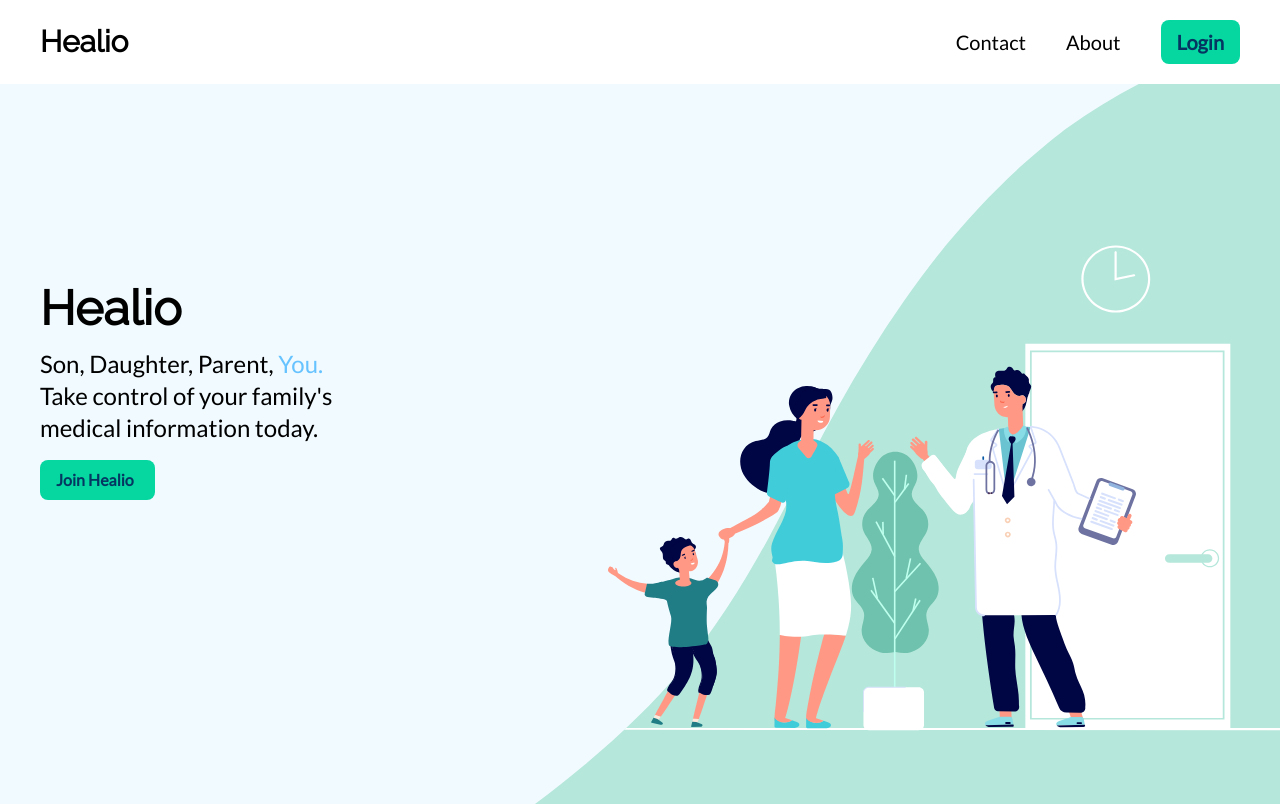
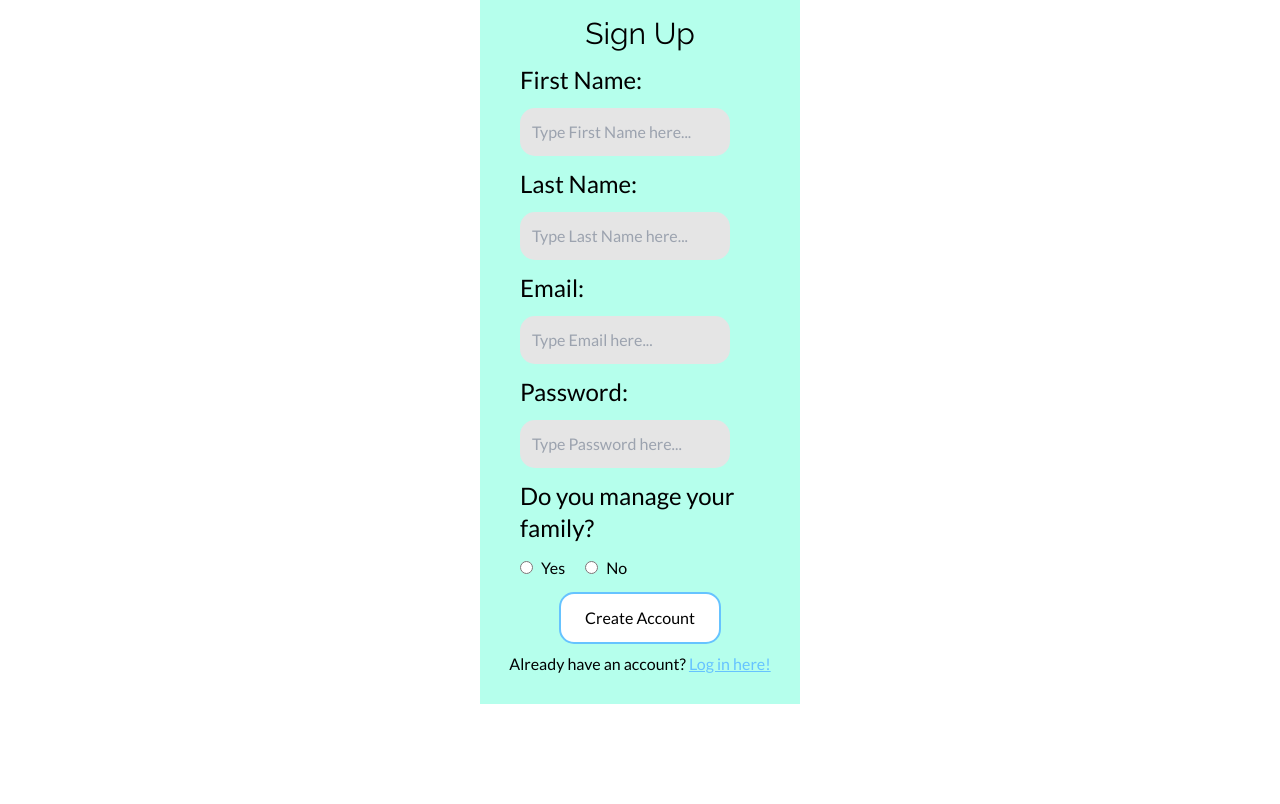
Before and after one commit to Jasonxu5/Healio, a React (Create React App) app in the folder client/: page /signup in a window 1280 px wide. Before the commit this address led to /. Built offline with nearby package versions, Linux system fonts and the light colour scheme; no server answers.

Commit message:
added signup page w/ no functionality

```diff
--- a/client/src/App.js
+++ b/client/src/App.js
@@ -14,6 +14,7 @@ import PlaceHolder from './Template.js';
 
 import Landing from './Landing.js';
 import Login from './Login.js';
+import Signup from './Signup.js';
 
 import katie from './img/katie.png'; // profile picture
 import daughter from './img/daughter.png';
@@ -261,6 +262,7 @@ function App() {
         <Routes>
           <Route exact path="/" element={<Landing />} />
           <Route path="/login" element={<Login />} />
+          <Route path="/signup" element={<Signup />} />
           <Route path="*" element={<Navigate replace to="/" />} />
         </Routes>
       </div>
--- a/client/src/Login.js
+++ b/client/src/Login.js
@@ -1,5 +1,6 @@
 // Import FirebaseAuth and firebase.
 import React from 'react';
+import { Link } from 'react-router-dom';
 import StyledFirebaseAuth from 'react-firebaseui/StyledFirebaseAuth';
 import firebase from 'firebase/compat/app';
 import 'firebase/compat/auth';
@@ -39,6 +40,7 @@ export default function Login() {
       <h1 className="text-center font-heading text-3xl pb-3">Healio Sign In</h1>
       <p className="text-center text-2xl pb-3">Please choose a sign-in method:</p>
       <StyledFirebaseAuth uiConfig={UI_CONFIG} firebaseAuth={firebase.auth()} />
+      <p className="text-center pb-3">Don't have an account? <Link className="text-light-blue underline" to="/signup">Sign up here!</Link></p>
     </div>
   );
 }
--- /dev/null
+++ b/client/src/Signup.js
@@ -0,0 +1,100 @@
+// Import FirebaseAuth and firebase.
+import React from 'react';
+import { Link } from 'react-router-dom';
+import StyledFirebaseAuth from 'react-firebaseui/StyledFirebaseAuth';
+import firebase from 'firebase/compat/app';
+import 'firebase/compat/auth';
+
+// Configure FirebaseUI.
+// const uiConfig = {
+//   // Popup signin flow rather than redirect flow.
+//   signInFlow: 'popup',
+//   // Redirect to / after sign in is successful. Alternatively you can provide a callbacks.signInSuccess function.
+//   signInSuccessUrl: '/home',
+//   signInOptions: [
+//     firebase.auth.EmailAuthProvider.PROVIDER_ID,
+//     firebase.auth.GoogleAuthProvider.PROVIDER_ID,
+//   ],
+// };
+
+const UI_CONFIG = {
+    signInFlow: 'popup',
+    signInSuccessUrl: '/home',
+    signInOptions: [
+        {
+            provider: firebase.auth.EmailAuthProvider.PROVIDER_ID,
+            requireDisplayName: true,
+        },
+        {
+            provider: firebase.auth.GoogleAuthProvider.PROVIDER_ID,
+        }
+    ]
+    // callbacks: {
+    //   signInSuccessWithAuthResult: () => false
+    // },
+};
+
+const INPUTS = [
+    "First Name",
+    "Last Name",
+    "Email",
+    "Password",
+    "Admin"
+];
+export default function Signup() {
+
+    const formInputArray = INPUTS.map((input, index) => {
+        return <SingleFormInput input={input} key={index} />
+    });
+    return (
+        <div className="flex flex-col bg-light-green w-[25%] py-4 mx-auto">
+            <h1 className="text-center font-heading text-3xl pb-3">Sign Up</h1>
+            <div>
+                {formInputArray}
+            </div>
+            <p className="mx-auto py-3 px-6 border-2 border-light-blue bg-[#FFFFFF] rounded-[15px] hover:cursor-pointer hover:bg-light-blue hover:font-bold">
+                Create Account
+            </p>
+            <p className="text-center pb-3 mt-2">Already have an account? <Link className="text-light-blue underline" to="/login">Log in here!</Link></p>
+        </div>
+    );
+}
+
+function SingleFormInput(props) {
+    const { input } = props;
+    let inputType;
+    if (input === 'Password') {
+        inputType = 'password';
+    } else if (input === 'Email') {
+        inputType = 'email';
+    } else {
+        inputType = '';
+    }
+
+
+    if (input !== 'Admin') {
+        return (
+            <form className="ml-10 pb-3">
+                <label className="text-2xl pb-3">{input + ':'}</label>
+                <input className="block p-[12px] w-[75%] mt-3 rounded-[15px] bg-grey" type={inputType}
+                    placeholder={'Type ' + input + ' here...'} aria-label={'Type in your ' + input} autoComplete="off" />
+            </form>
+        )
+    } else {
+        return (
+            <div className="ml-10 pb-3">
+                <p className="text-2xl pb-3">Do you manage your family?</p>
+                <form className="flex gap-5">
+                    <div>
+                        <input type="radio" name="admin-access" value="yes" />
+                        <label className="ml-2" htmlFor="yes">Yes</label>
+                    </div>
+                    <div>
+                        <input type="radio" name="admin-access" value="no" />
+                        <label className="ml-2" for="no">No</label>
+                    </div>
+                </form>
+            </div>
+        )
+    }
+}
```
